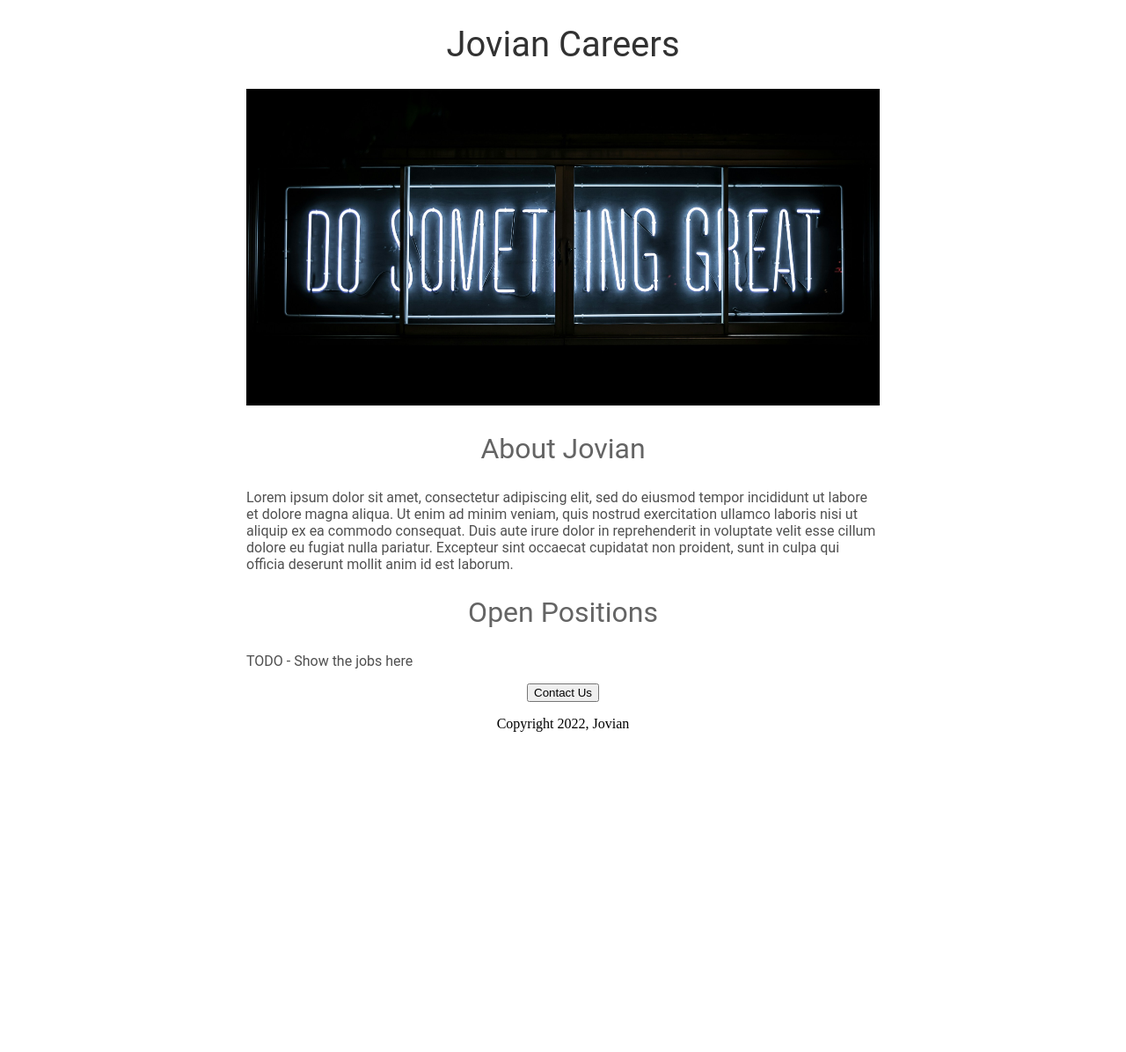
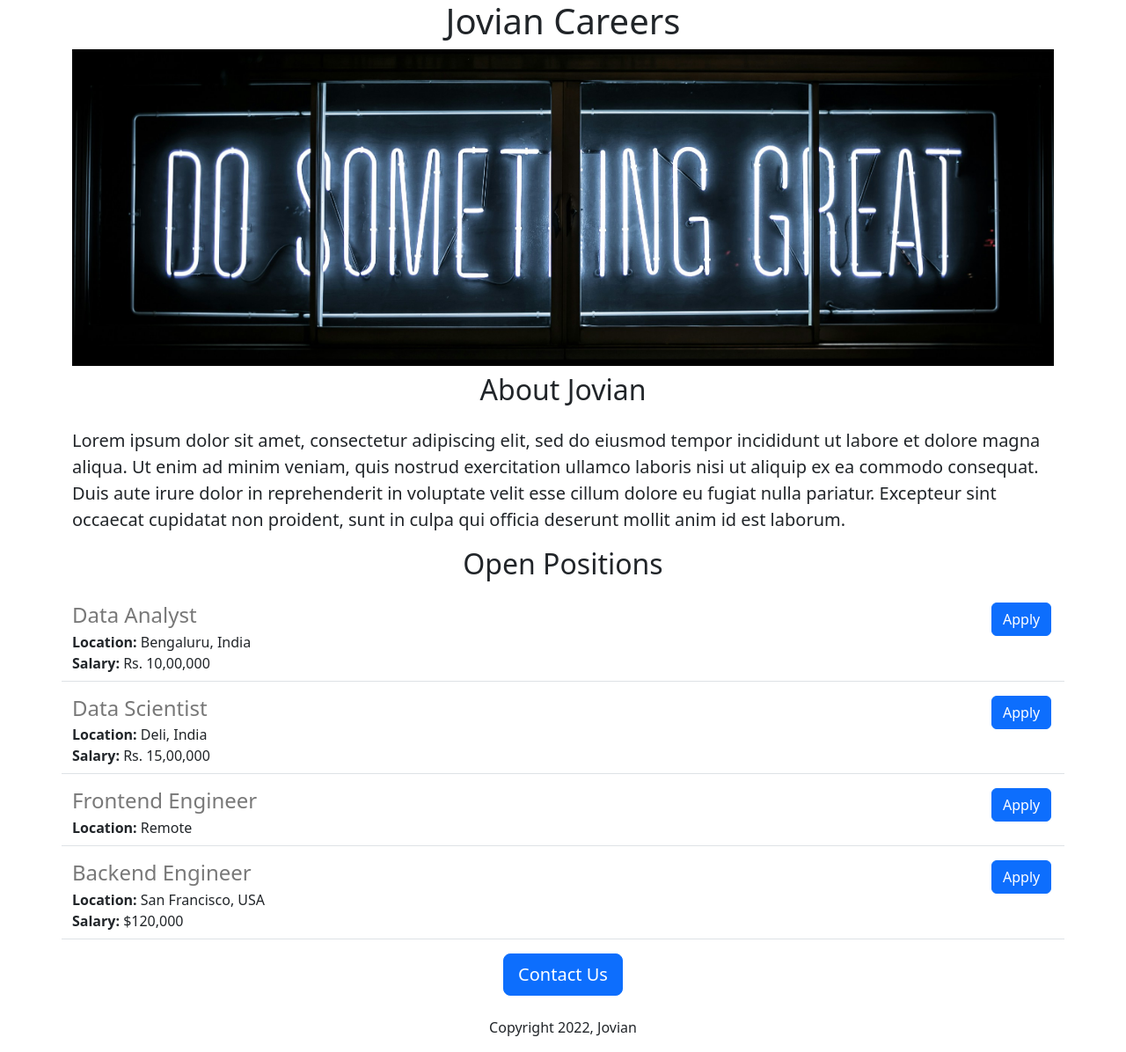
Before and after one commit to SulmanAwan/jovian-careers-website, a Flask app: page / in a window 1280 px wide. Shown: the whole page at 88% size. Before the commit the page ends 832 px from the top, so only its background shows below. Run offline with Flask 3, Linux system fonts and the light colour scheme.

Commit message:
added dynamic data and API route

```diff
--- a/app.py
+++ b/app.py
@@ -1,10 +1,42 @@
-from flask import Flask, render_template
+from flask import Flask, render_template, jsonify
 
 app = Flask(__name__) #importing a class and creating an instance of the class
 
+#list of dictionaries in JSON format (simulates a database)
+JOBS = [
+  {
+    'id': 1,
+    'title': 'Data Analyst',
+    'location': 'Bengaluru, India',
+    'salary': 'Rs. 10,00,000'
+  },
+  {
+    'id': 2,
+    'title': 'Data Scientist',
+    'location': 'Deli, India',
+    'salary': 'Rs. 15,00,000'
+  },
+  {
+    'id': 3,
+    'title': 'Frontend Engineer',
+    'location': 'Remote',
+  },
+  {
+    'id': 4,
+    'title': 'Backend Engineer',
+    'location': 'San Francisco, USA',
+    'salary': '$120,000'
+  }
+]
+
 @app.route('/') #maps to the homepage of jovian.com, when the url / is accessed run hello_world.
 def hello_world():
-  return render_template('home.html')
+  return render_template('home.html', jobs=JOBS, company_name='Jovian')
+
+#a url that doesn't return html, but returns structured data in the form of JSON which can be programatically analyzed.
+@app.route("/api/jobs")
+def list_jobs():
+  return jsonify(JOBS)
 
 if __name__ == "__main__":
   app.run(host='0.0.0.0', debug=True) #Host 0.0.0.0 means it will be run from the local machine.
--- a/templates/home.html
+++ b/templates/home.html
@@ -1,58 +1,39 @@
 <!DOCTYPE html>
 <html>
   <head>
-    <title>Jovian Careers</title>
+    <title>{{company_name}} Careers</title>
+    <meta charset="utf-8">
+    <meta name="viewport" content="width=device-width, initial-scale=1">
+    <link href="https://cdn.jsdelivr.net/npm/bootstrap@5.3.3/dist/css/bootstrap.min.css" rel="stylesheet" integrity="sha384-QWTKZyjpPEjISv5WaRU9OFeRpok6YctnYmDr5pNlyT2bRjXh0JMhjY6hW+ALEwIH" crossorigin="anonymous">
+
     <style>
-      h1 {
-        font-size: 40px;
-        font-family: Roboto;
-        font-weight: normal;
-        color: rgb(50, 50, 50);
-        text-align: center;
-      }
-
       #banner {
+        height: 360px;
         width: 100%;
-        height: 360px;
         object-fit: cover;
       }
+    </style>
 
-      h2 {
-        font-family: Roboto;
-        font-size: 32px;
-        color: rgb(100, 100, 100);
-        text-align: center;
-        font-weight: normal;
-      }
-
-      .bodytext {
-        font-family: Roboto;
-        color: rgb(80, 80, 80);
-
-      }
-
-      #container {
-        max-width: 720px;
-        margin: 0 auto 0 auto;
-      }
-
-    </style>
   </head>
   <body>
-    <div id ="container">
-      <h1>Jovian Careers</h1>
-      <img id="banner" src="/static/banner.jpg">
+    <div class="container">
+      <h1 class="text-center">Jovian Careers</h1>
+      <img class="img-fluid" id="banner" src="/static/banner.jpg">
 
-      <h2>About Jovian</h2>
-      <p class="bodytext">
+      <h2 class="text-center mt-2 mb-4 ">About Jovian</h2>
+      <p class="lead">
         Lorem ipsum dolor sit amet, consectetur adipiscing elit, sed do eiusmod tempor incididunt ut labore et dolore magna aliqua. Ut enim ad minim veniam, quis nostrud exercitation ullamco laboris nisi ut aliquip ex ea commodo consequat. Duis aute irure dolor in reprehenderit in voluptate velit esse cillum dolore eu fugiat nulla pariatur. Excepteur sint occaecat cupidatat non proident, sunt in culpa qui officia deserunt mollit anim id est laborum.
       </p>
 
-      <h2>Open Positions</h2>
-      <p class="bodytext">TODO - Show the jobs here</p>
-      <div style="text-align:center;">
-        <button>Contact Us</button>
-        <p>Copyright 2022, Jovian</p>
+      <h2 class="text-center mt-2 mb-4">Open Positions</h2>
+      <div>
+        {% for job in jobs %}
+          {% include 'jobitem.html' %}
+        {% endfor %}
+      </div>
+      <div class="text-center">
+        <button class="btn btn-primary btn-lg">Contact Us</button>
+        <p class="mt-4">Copyright 2022, Jovian</p>
       </div>
     </div>
   </body>
--- /dev/null
+++ b/templates/jobitem.html
@@ -0,0 +1,20 @@
+<!--Extract reuseable components from your templates and render nice layouts-->
+<div class="border-bottom row" style="margin-bottom:16px; padding-bottom:8px;">
+  <div class="col-11">
+    <h4 style="color:rgb(120,120,120); margin-bottom:4px;">
+      {{job['title']}}
+    </h4>
+    <div>
+      <b>Location: </b> {{job['location']}}
+    </div>
+    {% if 'salary' in job %}
+    <div>
+      <b>Salary: </b> {{job['salary']}}
+    </div>
+    {% endif %}
+  </div>
+  <div class="col-1">
+    <button type="button" class="btn btn-primary">Apply</button>
+  </div>
+
+</div>
```
